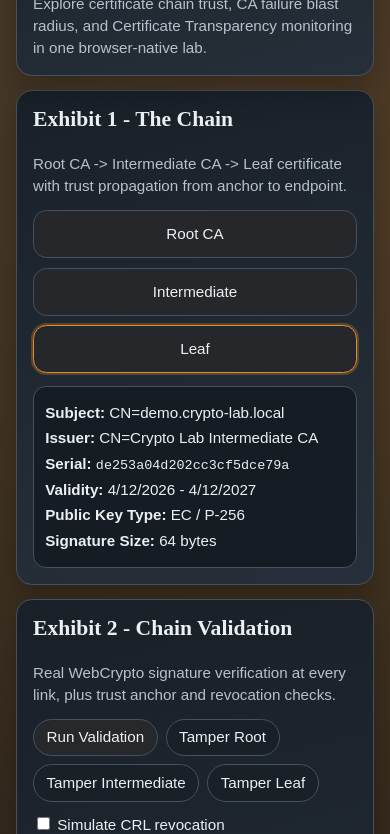
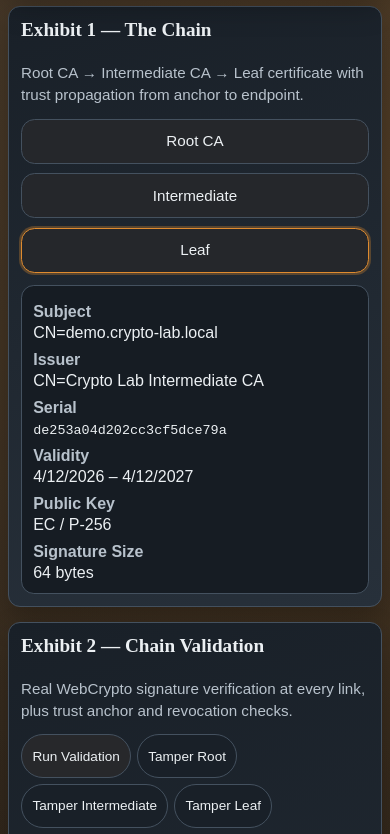
Before and after one commit to systemslibrarian/crypto-lab-pki-chain, a website built with Vite: page index.html in a window 390 px wide. Shown: the part 167-1001 px from the top of the page. Built offline with nearby package versions, Linux system fonts and the light colour scheme.

Commit message:
fix: ADA accessibility and mobile responsiveness
- Add skip-link for keyboard navigation
- Add .sr-only screen-reader utility
- Add :focus-visible outlines on all interactive elements
- Add ARIA roles, landmarks, labels, live regions, and aria-pressed/selected
- Add prefers-reduced-motion media query
- Switch cert inspector to semantic <dl> with responsive grid
- Style revocation fieldset (border reset)
- Enforce 44px minimum touch targets (WCAG 2.5.5)
- Add word-break on .mono for long hashes
- Improve mobile layout: tighter padding, stacked chain, single-col cert fields
- Add meta description to index.html

```diff
--- a/index.html
+++ b/index.html
@@ -3,10 +3,12 @@
   <head>
     <meta charset="UTF-8" />
     <meta name="viewport" content="width=device-width, initial-scale=1.0" />
+    <meta name="description" content="Interactive browser-based PKI certificate chain, trust store, and Certificate Transparency demo" />
     <title>crypto-lab-pki-chain</title>
   </head>
   <body>
-    <div id="app"></div>
+    <a class="skip-link" href="#exhibit-1">Skip to content</a>
+    <div id="app" role="main"></div>
     <script type="module" src="/src/main.ts"></script>
   </body>
 </html>
--- a/src/main.ts
+++ b/src/main.ts
@@ -131,65 +131,69 @@ function exhibitsMarkup(state: AppState): string {
   }[state.pqMode];
 
   return `
-    <header class="hero panel">
-      <button id="theme-toggle" class="theme-toggle" type="button" aria-label="Toggle theme">
-        ${state.theme === 'dark' ? 'Light' : 'Dark'}
+    <header class="hero panel" role="banner">
+      <button id="theme-toggle" class="theme-toggle" type="button" aria-label="Switch to ${state.theme === 'dark' ? 'light' : 'dark'} mode">
+        <span aria-hidden="true">${state.theme === 'dark' ? '☀️' : '🌙'}</span>
+        <span class="sr-only">${state.theme === 'dark' ? 'Light' : 'Dark'} mode</span>
       </button>
-      <p class="eyebrow">crypto-lab interactive exhibit</p>
+      <p class="eyebrow" aria-hidden="true">crypto-lab interactive exhibit</p>
       <h1>PKI Chain, Trust, and CT</h1>
       <p class="lede">Explore certificate chain trust, CA failure blast radius, and Certificate Transparency monitoring in one browser-native lab.</p>
     </header>
 
-    <section class="panel exhibit" id="exhibit-1">
-      <h2>Exhibit 1 - The Chain</h2>
-      <p class="caption">Root CA -> Intermediate CA -> Leaf certificate with trust propagation from anchor to endpoint.</p>
-      <div class="chain-row ${chainTrusted ? 'trust-flow-on' : ''}">
-        <button type="button" class="cert-chip ${state.selectedNode === 'root' ? 'active' : ''} ${compromiseSet.has(state.chain.root.cert.subject) ? 'compromised' : ''}" data-select="root">Root CA</button>
-        <span class="arrow">-></span>
-        <button type="button" class="cert-chip ${state.selectedNode === 'intermediate' ? 'active' : ''} ${compromiseSet.has(state.chain.intermediate.cert.subject) ? 'compromised' : ''}" data-select="intermediate">Intermediate</button>
-        <span class="arrow">-></span>
-        <button type="button" class="cert-chip ${state.selectedNode === 'leaf' ? 'active' : ''} ${compromiseSet.has(state.chain.leaf.cert.subject) ? 'compromised' : ''}" data-select="leaf">Leaf</button>
+    <section class="panel exhibit" id="exhibit-1" aria-labelledby="ex1-heading">
+      <h2 id="ex1-heading">Exhibit 1 &mdash; The Chain</h2>
+      <p class="caption">Root CA &rarr; Intermediate CA &rarr; Leaf certificate with trust propagation from anchor to endpoint.</p>
+      <div class="chain-row ${chainTrusted ? 'trust-flow-on' : ''}" role="group" aria-label="Certificate chain">
+        <button type="button" class="cert-chip ${state.selectedNode === 'root' ? 'active' : ''} ${compromiseSet.has(state.chain.root.cert.subject) ? 'compromised' : ''}" data-select="root" aria-pressed="${state.selectedNode === 'root'}" aria-label="Root CA certificate${compromiseSet.has(state.chain.root.cert.subject) ? ', compromised' : ''}">Root CA</button>
+        <span class="arrow" aria-hidden="true">&rarr;</span>
+        <button type="button" class="cert-chip ${state.selectedNode === 'intermediate' ? 'active' : ''} ${compromiseSet.has(state.chain.intermediate.cert.subject) ? 'compromised' : ''}" data-select="intermediate" aria-pressed="${state.selectedNode === 'intermediate'}" aria-label="Intermediate CA certificate${compromiseSet.has(state.chain.intermediate.cert.subject) ? ', compromised' : ''}">Intermediate</button>
+        <span class="arrow" aria-hidden="true">&rarr;</span>
+        <button type="button" class="cert-chip ${state.selectedNode === 'leaf' ? 'active' : ''} ${compromiseSet.has(state.chain.leaf.cert.subject) ? 'compromised' : ''}" data-select="leaf" aria-pressed="${state.selectedNode === 'leaf'}" aria-label="Leaf certificate${compromiseSet.has(state.chain.leaf.cert.subject) ? ', compromised' : ''}">Leaf</button>
       </div>
-      <div class="cert-inspector">
-        <p><strong>Subject:</strong> ${selected.subject}</p>
-        <p><strong>Issuer:</strong> ${selected.issuer}</p>
-        <p><strong>Serial:</strong> <span class="mono">${selected.serialNumber}</span></p>
-        <p><strong>Validity:</strong> ${new Date(selected.validFrom).toLocaleDateString()} - ${new Date(selected.validTo).toLocaleDateString()}</p>
-        <p><strong>Public Key Type:</strong> ${selected.publicKey.kty ?? 'unknown'} / ${(selected.publicKey.crv ?? selected.publicKey.alg ?? 'n/a')}</p>
-        <p><strong>Signature Size:</strong> ${signatureBytes} bytes</p>
+      <div class="cert-inspector" role="region" aria-label="Certificate details for ${state.selectedNode}" aria-live="polite">
+        <dl class="cert-fields">
+          <dt>Subject</dt><dd>${selected.subject}</dd>
+          <dt>Issuer</dt><dd>${selected.issuer}</dd>
+          <dt>Serial</dt><dd><span class="mono">${selected.serialNumber}</span></dd>
+          <dt>Validity</dt><dd>${new Date(selected.validFrom).toLocaleDateString()} &ndash; ${new Date(selected.validTo).toLocaleDateString()}</dd>
+          <dt>Public Key</dt><dd>${selected.publicKey.kty ?? 'unknown'} / ${(selected.publicKey.crv ?? selected.publicKey.alg ?? 'n/a')}</dd>
+          <dt>Signature Size</dt><dd>${signatureBytes} bytes</dd>
+        </dl>
       </div>
     </section>
 
-    <section class="panel exhibit" id="exhibit-2">
-      <h2>Exhibit 2 - Chain Validation</h2>
+    <section class="panel exhibit" id="exhibit-2" aria-labelledby="ex2-heading">
+      <h2 id="ex2-heading">Exhibit 2 &mdash; Chain Validation</h2>
       <p class="caption">Real WebCrypto signature verification at every link, plus trust anchor and revocation checks.</p>
-      <div class="control-row">
+      <div class="control-row" role="toolbar" aria-label="Validation controls">
         <button id="run-validation" class="btn" type="button">Run Validation</button>
-        <button class="btn ghost" data-tamper="root" type="button">Tamper Root</button>
-        <button class="btn ghost" data-tamper="intermediate" type="button">Tamper Intermediate</button>
-        <button class="btn ghost" data-tamper="leaf" type="button">Tamper Leaf</button>
+        <button class="btn ghost" data-tamper="root" type="button" aria-label="Tamper with root certificate">Tamper Root</button>
+        <button class="btn ghost" data-tamper="intermediate" type="button" aria-label="Tamper with intermediate certificate">Tamper Intermediate</button>
+        <button class="btn ghost" data-tamper="leaf" type="button" aria-label="Tamper with leaf certificate">Tamper Leaf</button>
       </div>
-      <div class="control-row">
+      <fieldset class="control-row revocation-fieldset">
+        <legend class="sr-only">Revocation simulation</legend>
         <label><input id="toggle-crl" type="checkbox" ${state.revokeViaCrl ? 'checked' : ''} /> Simulate CRL revocation</label>
         <label><input id="toggle-ocsp" type="checkbox" ${state.revokeViaOcsp ? 'checked' : ''} /> Simulate OCSP revoked</label>
-      </div>
-      <ul class="step-list">
+      </fieldset>
+      <ul class="step-list" aria-label="Validation steps" role="list">
         ${(state.validation?.steps ?? [])
           .map(
-            (step) => `<li class="${step.ok ? 'pass' : 'fail'}"><strong>${step.label}:</strong> ${step.details}</li>`,
+            (step) => `<li class="${step.ok ? 'pass' : 'fail'}" aria-label="${step.label}: ${step.ok ? 'passed' : 'failed'}"><strong>${step.label}:</strong> ${step.details}</li>`,
           )
           .join('')}
       </ul>
-      <p class="status ${state.validation?.ok ? 'pass' : 'fail'}">Overall: ${state.validation?.ok ? 'PASS' : 'FAIL'}</p>
+      <p class="status ${state.validation?.ok ? 'pass' : 'fail'}" role="status" aria-live="polite">Overall: ${state.validation?.ok ? 'PASS' : 'FAIL'}</p>
     </section>
 
-    <section class="panel exhibit" id="exhibit-3">
-      <h2>Exhibit 3 - Trust Stores</h2>
+    <section class="panel exhibit" id="exhibit-3" aria-labelledby="ex3-heading">
+      <h2 id="ex3-heading">Exhibit 3 &mdash; Trust Stores</h2>
       <p class="caption">The same chain can be accepted or rejected depending on browser, OS, or app trust roots.</p>
-      <div class="tab-row">
-        <button class="tab ${state.trustContext === 'browser' ? 'active' : ''}" data-context="browser" type="button">Browser Store</button>
-        <button class="tab ${state.trustContext === 'os' ? 'active' : ''}" data-context="os" type="button">OS Store</button>
-        <button class="tab ${state.trustContext === 'application' ? 'active' : ''}" data-context="application" type="button">Application Store</button>
+      <div class="tab-row" role="tablist" aria-label="Trust store context">
+        <button class="tab ${state.trustContext === 'browser' ? 'active' : ''}" data-context="browser" type="button" role="tab" aria-selected="${state.trustContext === 'browser'}">Browser Store</button>
+        <button class="tab ${state.trustContext === 'os' ? 'active' : ''}" data-context="os" type="button" role="tab" aria-selected="${state.trustContext === 'os'}">OS Store</button>
+        <button class="tab ${state.trustContext === 'application' ? 'active' : ''}" data-context="application" type="button" role="tab" aria-selected="${state.trustContext === 'application'}">Application Store</button>
       </div>
       <p>Current context: <strong>${state.trustContext}</strong></p>
       <p>Root fingerprint: <span class="mono">${shortHex(state.rootFingerprint, 18)}</span></p>
@@ -201,16 +205,16 @@ function exhibitsMarkup(state: AppState): string {
       </div>
     </section>
 
-    <section class="panel exhibit" id="exhibit-4">
-      <h2>Exhibit 4 - CA Compromise</h2>
+    <section class="panel exhibit" id="exhibit-4" aria-labelledby="ex4-heading">
+      <h2 id="ex4-heading">Exhibit 4 &mdash; CA Compromise</h2>
       <p class="caption">Mark a CA as compromised and observe cascading distrust across its issued subtree.</p>
-      <div class="tab-row">
-        <button class="tab ${state.compromisedCa === null ? 'active' : ''}" data-compromise="none" type="button">No Compromise</button>
-        <button class="tab ${state.compromisedCa === 'intermediate' ? 'active' : ''}" data-compromise="intermediate" type="button">Intermediate Compromised</button>
-        <button class="tab ${state.compromisedCa === 'root' ? 'active' : ''}" data-compromise="root" type="button">Root Compromised</button>
+      <div class="tab-row" role="tablist" aria-label="Compromise scenario">
+        <button class="tab ${state.compromisedCa === null ? 'active' : ''}" data-compromise="none" type="button" role="tab" aria-selected="${state.compromisedCa === null}">No Compromise</button>
+        <button class="tab ${state.compromisedCa === 'intermediate' ? 'active' : ''}" data-compromise="intermediate" type="button" role="tab" aria-selected="${state.compromisedCa === 'intermediate'}">Intermediate Compromised</button>
+        <button class="tab ${state.compromisedCa === 'root' ? 'active' : ''}" data-compromise="root" type="button" role="tab" aria-selected="${state.compromisedCa === 'root'}">Root Compromised</button>
       </div>
       <p>Untrusted subtree:</p>
-      <ul class="subtree-list">
+      <ul class="subtree-list" aria-live="polite">
         <li class="${compromiseSet.has(state.chain.root.cert.subject) ? 'fail' : 'pass'}">${shortSubject(state.chain.root.cert.subject)}</li>
         <li class="${compromiseSet.has(state.chain.intermediate.cert.subject) ? 'fail' : 'pass'}">${shortSubject(state.chain.intermediate.cert.subject)}</li>
         <li class="${compromiseSet.has(state.chain.leaf.cert.subject) ? 'fail' : 'pass'}">${shortSubject(state.chain.leaf.cert.subject)}</li>
@@ -218,8 +222,8 @@ function exhibitsMarkup(state: AppState): string {
       <p class="incident-note"><strong>DigiNotar 2011:</strong> attacker-issued fraudulent certificates (including google.com), prompting browser vendors to distrust the CA and break trust for all descendants.</p>
     </section>
 
-    <section class="panel exhibit" id="exhibit-5">
-      <h2>Exhibit 5 - Certificate Transparency</h2>
+    <section class="panel exhibit" id="exhibit-5" aria-labelledby="ex5-heading">
+      <h2 id="ex5-heading">Exhibit 5 &mdash; Certificate Transparency</h2>
       <p class="caption">Submit certificates to a simulated append-only log, mint SCTs, verify inclusion, and catch misissuance.</p>
       <div class="control-row">
         <button id="ct-submit" class="btn" type="button">Submit Leaf to CT Log</button>
@@ -231,17 +235,17 @@ function exhibitsMarkup(state: AppState): string {
       <p>SCT: ${state.latestSct ? `<span class="mono">${shortHex(state.latestSct.entryHash, 14)}</span> at ${new Date(state.latestSct.timestamp).toLocaleTimeString()}` : 'No SCT generated yet.'}</p>
       <p>Inclusion proof: ${state.latestProof ? `${state.latestProof.auditPath.length} sibling hashes, verify=${state.latestProofValid ? 'true' : 'false'}` : 'Not generated.'}</p>
       <p>Consistency proof: ${state.latestConsistency ? `old=${state.latestConsistency.oldSize}, new=${state.latestConsistency.newSize}, verify=${state.latestConsistencyValid ? 'true' : 'false'}` : 'Not generated.'}</p>
-      <p class="status ${state.misissuance?.suspicious ? 'fail' : 'pass'}">Misissuance monitor: ${state.misissuance ? state.misissuance.reason : 'No suspicious issuance observed.'}</p>
+      <p class="status ${state.misissuance?.suspicious ? 'fail' : 'pass'}" role="status" aria-live="polite">Misissuance monitor: ${state.misissuance ? state.misissuance.reason : 'No suspicious issuance observed.'}</p>
       <p class="incident-note">CT bridge: Merkle proofs from this panel mirror the trust model used by public browser CT logs.</p>
     </section>
 
-    <section class="panel exhibit" id="exhibit-6">
-      <h2>Exhibit 6 - PQ Migration</h2>
+    <section class="panel exhibit" id="exhibit-6" aria-labelledby="ex6-heading">
+      <h2 id="ex6-heading">Exhibit 6 &mdash; PQ Migration</h2>
       <p class="caption">Compare classical and post-quantum certificate chain signatures and migration strategy.</p>
-      <div class="tab-row">
-        <button class="tab ${state.pqMode === 'classical' ? 'active' : ''}" data-pq="classical" type="button">P-256</button>
-        <button class="tab ${state.pqMode === 'mldsa' ? 'active' : ''}" data-pq="mldsa" type="button">ML-DSA</button>
-        <button class="tab ${state.pqMode === 'hybrid' ? 'active' : ''}" data-pq="hybrid" type="button">Hybrid</button>
+      <div class="tab-row" role="tablist" aria-label="Post-quantum algorithm selection">
+        <button class="tab ${state.pqMode === 'classical' ? 'active' : ''}" data-pq="classical" type="button" role="tab" aria-selected="${state.pqMode === 'classical'}">P-256</button>
+        <button class="tab ${state.pqMode === 'mldsa' ? 'active' : ''}" data-pq="mldsa" type="button" role="tab" aria-selected="${state.pqMode === 'mldsa'}">ML-DSA</button>
+        <button class="tab ${state.pqMode === 'hybrid' ? 'active' : ''}" data-pq="hybrid" type="button" role="tab" aria-selected="${state.pqMode === 'hybrid'}">Hybrid</button>
       </div>
       <h3>${pqInfo.title}</h3>
       <p><strong>Algorithm:</strong> ${pqInfo.alg}</p>
@@ -251,8 +255,8 @@ function exhibitsMarkup(state: AppState): string {
       <p class="incident-note">Compatibility note: browsers currently validate classical WebPKI signatures; PQ rollouts are expected to use hybrid certificates first.</p>
     </section>
 
-    <footer class="panel footer-note">
-      <p>So whether you eat or drink or whatever you do, do it all for the glory of God. - 1 Corinthians 10:31</p>
+    <footer class="panel footer-note" role="contentinfo">
+      <p>So whether you eat or drink or whatever you do, do it all for the glory of God. &mdash; 1 Corinthians 10:31</p>
     </footer>
   `;
 }
--- a/src/style.css
+++ b/src/style.css
@@ -285,6 +285,128 @@ button {
   color: var(--accent-soft);
 }
 
+/* ── Skip-link (ADA keyboard navigation) ── */
+
+.skip-link {
+  position: absolute;
+  top: -100%;
+  left: 0.5rem;
+  background: var(--accent);
+  color: var(--bg);
+  padding: 0.5rem 1rem;
+  border-radius: 0 0 0.5rem 0.5rem;
+  z-index: 1000;
+  font-weight: 700;
+  text-decoration: none;
+}
+
+.skip-link:focus {
+  top: 0;
+}
+
+/* ── Screen-reader-only ── */
+
+.sr-only {
+  position: absolute;
+  width: 1px;
+  height: 1px;
+  padding: 0;
+  margin: -1px;
+  overflow: hidden;
+  clip: rect(0, 0, 0, 0);
+  white-space: nowrap;
+  border: 0;
+}
+
+/* ── Focus indicators (ADA 2.4.7) ── */
+
+:focus-visible {
+  outline: 2px solid var(--accent);
+  outline-offset: 2px;
+}
+
+button:focus-visible,
+input:focus-visible {
+  outline: 2px solid var(--accent);
+  outline-offset: 2px;
+}
+
+/* ── Certificate detail list ── */
+
+.cert-fields {
+  display: grid;
+  grid-template-columns: auto 1fr;
+  gap: 0.2rem 0.8rem;
+  margin: 0;
+}
+
+.cert-fields dt {
+  font-weight: 700;
+  color: var(--muted);
+  white-space: nowrap;
+}
+
+.cert-fields dd {
+  margin: 0;
+  overflow-wrap: break-word;
+  word-break: break-all;
+}
+
+/* ── Fieldset reset ── */
+
+.revocation-fieldset {
+  border: none;
+  margin: 0;
+  padding: 0;
+}
+
+/* ── Reduced motion (ADA) ── */
+
+@media (prefers-reduced-motion: reduce) {
+  *,
+  *::before,
+  *::after {
+    animation-duration: 0.01ms !important;
+    animation-iteration-count: 1 !important;
+    transition-duration: 0.01ms !important;
+  }
+}
+
+/* ── Touch-friendly minimum sizes ── */
+
+.btn,
+.tab,
+.cert-chip,
+.theme-toggle {
+  min-height: 44px;
+  min-width: 44px;
+  display: inline-flex;
+  align-items: center;
+  justify-content: center;
+}
+
+label {
+  min-height: 44px;
+  display: inline-flex;
+  align-items: center;
+  gap: 0.35rem;
+}
+
+input[type='checkbox'] {
+  width: 1.15rem;
+  height: 1.15rem;
+  accent-color: var(--accent);
+}
+
+/* ── Long hash / mono overflow ── */
+
+.mono {
+  overflow-wrap: break-word;
+  word-break: break-all;
+}
+
+/* ── Responsive ── */
+
 @media (max-width: 900px) {
   .incident-grid {
     grid-template-columns: 1fr;
@@ -292,6 +414,15 @@ button {
 }
 
 @media (max-width: 700px) {
+  .page {
+    padding: 0.7rem 0.5rem 2rem;
+  }
+
+  .panel {
+    padding: 0.75rem;
+    border-radius: 0.75rem;
+  }
+
   .chain-row {
     grid-template-columns: 1fr;
   }
@@ -299,4 +430,31 @@ button {
   .arrow {
     display: none;
   }
+
+  .cert-fields {
+    grid-template-columns: 1fr;
+  }
+
+  .cert-fields dt {
+    margin-top: 0.35rem;
+  }
+
+  .control-row,
+  .tab-row {
+    gap: 0.35rem;
+  }
+
+  .btn,
+  .tab {
+    padding: 0.5rem 0.65rem;
+    font-size: 0.85rem;
+  }
+
+  h1 {
+    font-size: 1.6rem;
+  }
+
+  h2 {
+    font-size: 1.2rem;
+  }
 }
```
